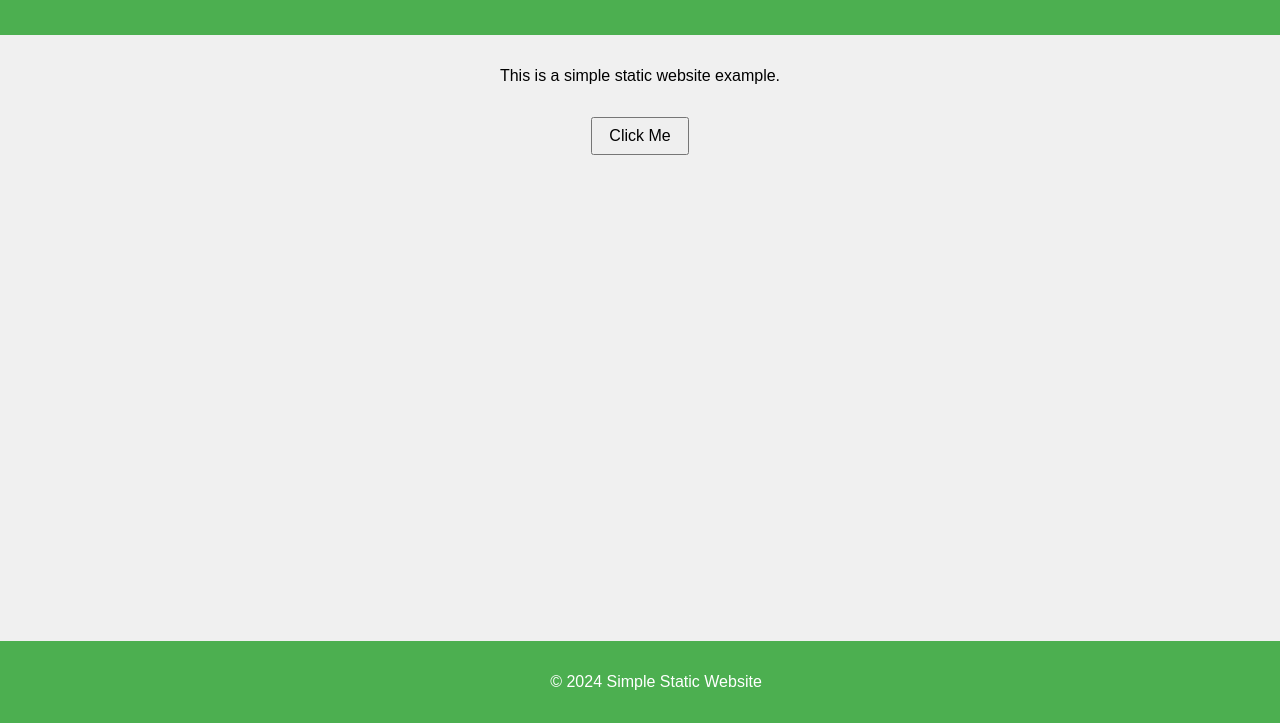
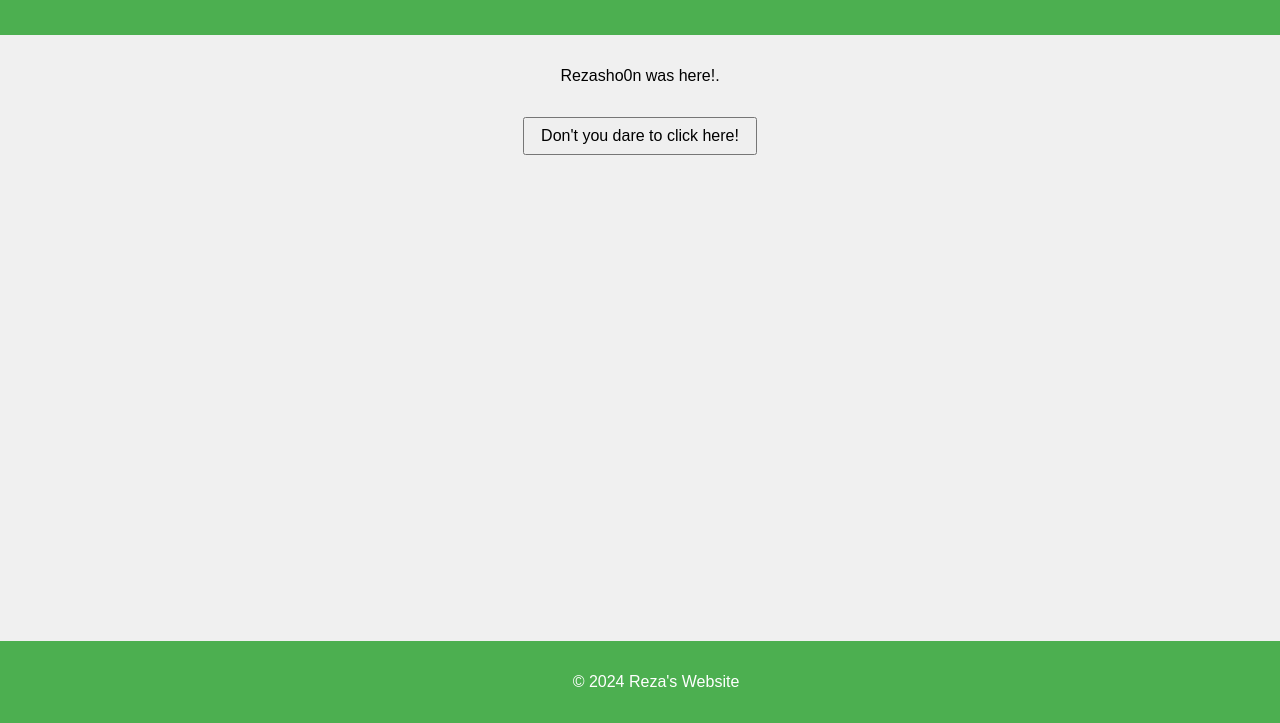
Before and after one commit to Rezasho0n/StaticWeb, a plain HTML site: page index.html in a window 1280 px wide. Shown: the part 77-800 px from the top of the page. Drawn offline with Linux system fonts and the light colour scheme.

Commit message:
change strings

```diff
--- a/index.html
+++ b/index.html
@@ -3,7 +3,7 @@
 <head>
     <meta charset="UTF-8">
     <meta name="viewport" content="width=device-width, initial-scale=1.0">
-    <title>Simple Static Website</title>
+    <title>Reza's Website</title>
     <link rel="stylesheet" href="styles.css">
 </head>
 <body>
@@ -11,11 +11,11 @@
         <h1>Welcome to Reza's Website</h1>
     </header>
     <main>
-        <p>This is a simple static website example.</p>
-        <button id="alertButton">Click Me</button>
+        <p>Rezasho0n was here!.</p>
+        <button id="alertButton">Don't you dare to click here!</button>
     </main>
     <footer>
-        <p>&copy; 2024 Simple Static Website</p>
+        <p>&copy; 2024 Reza's Website</p>
     </footer>
     <script src="scripts.js"></script>
 </body>
--- a/scripts.js
+++ b/scripts.js
@@ -1,3 +1,3 @@
-document.getElementById('alertButton').addEventListener('click', function() {
-    alert('Button clicked!');
+document.getElementById('alertButton').addEventListener('Dont you dare to click here!', function() {
+    alert('Fuck off!');
 });
```
